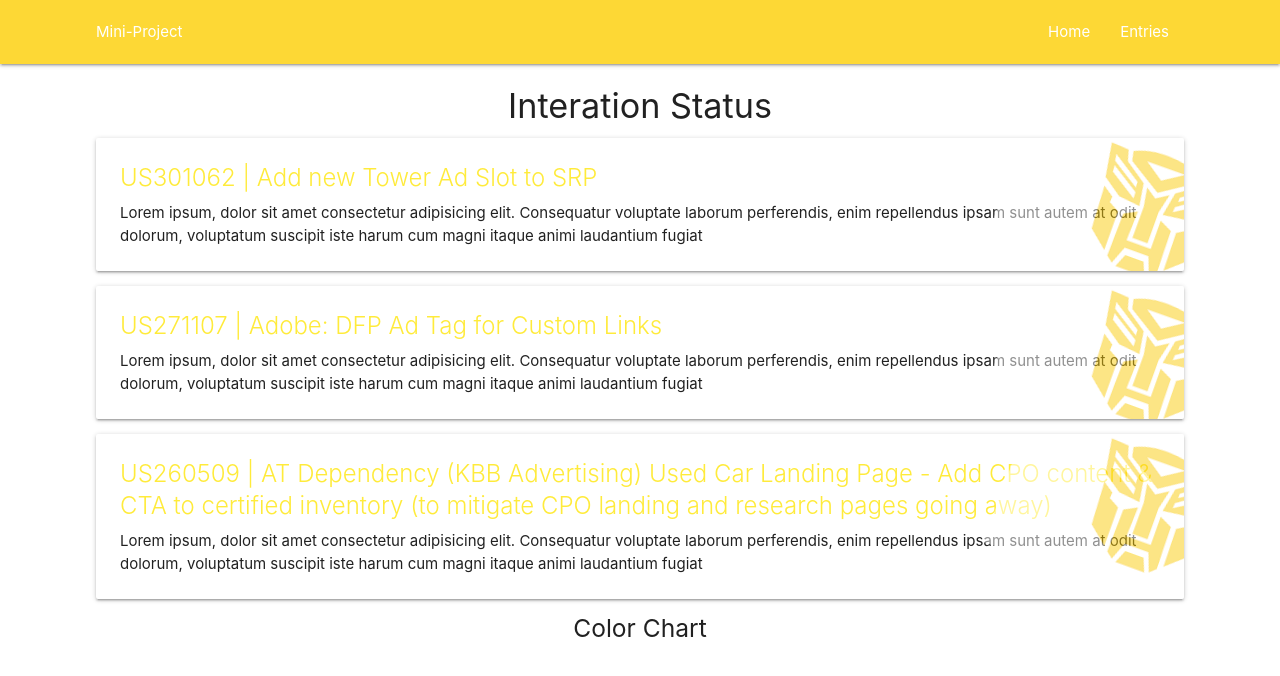
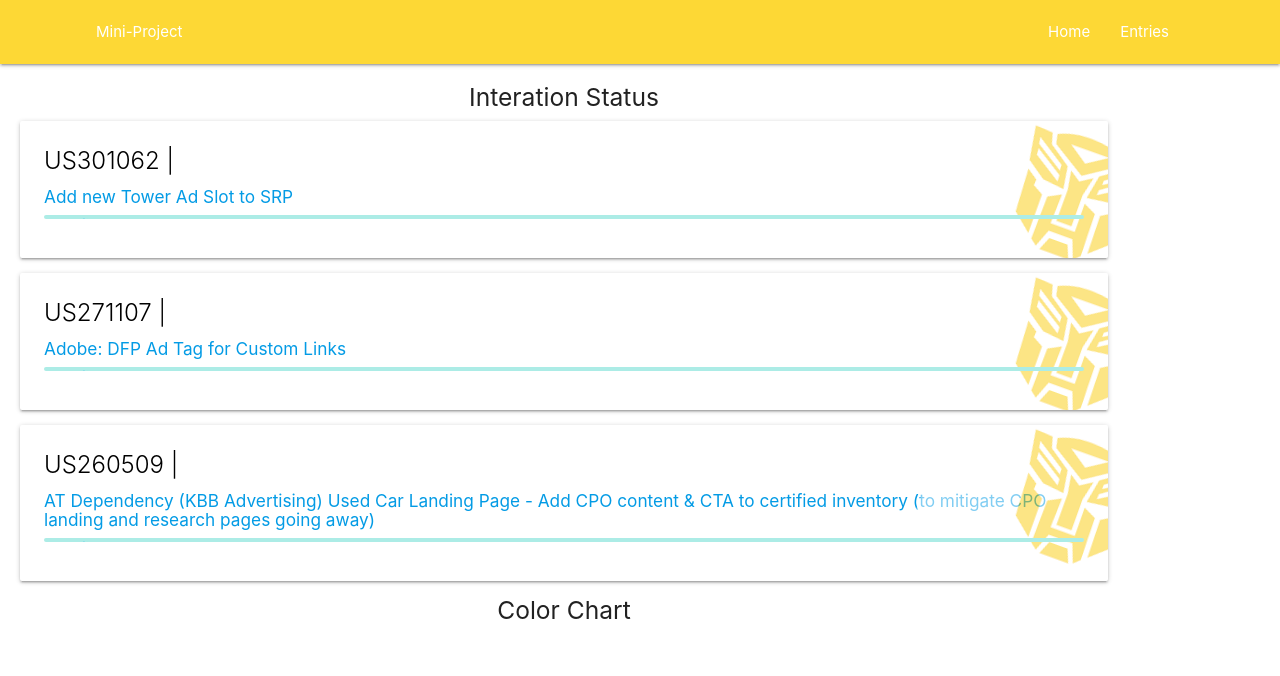
Before and after one commit to muhdzaidi/mini-project, a React (Create React App) app: page / in a window 1280 px wide. Shown: the top 676 px of the page. Built offline with nearby package versions, Linux system fonts and the light colour scheme.

Commit message:
beautify the landing page, added progress bar

```diff
--- a/package.json
+++ b/package.json
@@ -3,8 +3,10 @@
   "version": "0.1.0",
   "private": true,
   "dependencies": {
+    "bootstrap": "^4.3.1",
     "materialize-css": "^1.0.0-rc.2",
     "react": "^16.10.2",
+    "react-bootstrap": "^1.0.0-beta.14",
     "react-dom": "^16.10.2",
     "react-redux": "^7.1.1",
     "react-router": "^5.1.2",
--- a/public/index.html
+++ b/public/index.html
@@ -24,8 +24,10 @@
       work correctly both with client-side routing and a non-root public URL.
       Learn how to configure a non-root public URL by running `npm run build`.
     -->
+
     <link rel="stylesheet" href="https://cdnjs.cloudflare.com/ajax/libs/materialize/1.0.0/css/materialize.min.css">
     <script src="//cdnjs.cloudflare.com/ajax/libs/validate.js/0.13.1/validate.min.js"></script>
+
     <title>React App</title>
   </head>
   <body>
--- a/src/App/index.css
+++ b/src/App/index.css
@@ -28,3 +28,7 @@ code {
 .container {
   width: 85% !important;
 }
+
+.content {
+  margin: 20px;
+}
--- a/src/UserStory/Home.js
+++ b/src/UserStory/Home.js
@@ -2,21 +2,26 @@ import React, { Component } from 'react'
 import { Link } from 'react-router-dom'
 import bee from '../Images/bee.png'
 import { connect } from 'react-redux'
+import ProgressBar from 'react-bootstrap/ProgressBar'
 
 class Home extends Component {
 
     render(){
         const { stories } = this.props;
-        console.log(stories)
+
         const storyList = stories.length ? (
             stories.map(story => {
                 return (
                     <div className="post card" key={story.usId}>
-                        <img src={bee} alt="bumblebee"/>
-                        <div className="card-content">
-                                <span className="card-title yellow-text">{story.usId} | {story.title}</span>
-                            <p>{story.Questions}</p>
-                        </div>
+                        <Link to= {'/' + story.usId}>
+                            <div className="card-content">
+                                    <img src={bee} alt="bumblebee"/>
+                                    <span className="card-title black-text">{story.usId} | {story.owner}</span>
+                                <h6>{story.title}</h6>
+                                <ProgressBar now={story.progress} label={`${story.progress}%`} />
+
+                            </div>
+                        </Link>
                     </div>
                 )
             })
@@ -25,8 +30,8 @@ class Home extends Component {
         )
 
         return (
-            <div className="container home">
-                <h4 className="center">Interation Status</h4>
+            <div className="container home content">
+                <h5 className="center">Interation Status</h5>
                 {storyList}
                 <h5 className="center">Color Chart</h5>
             </div>
```
Also changed, not shown: 1 other file (tests, documents, lock files or other folders).
